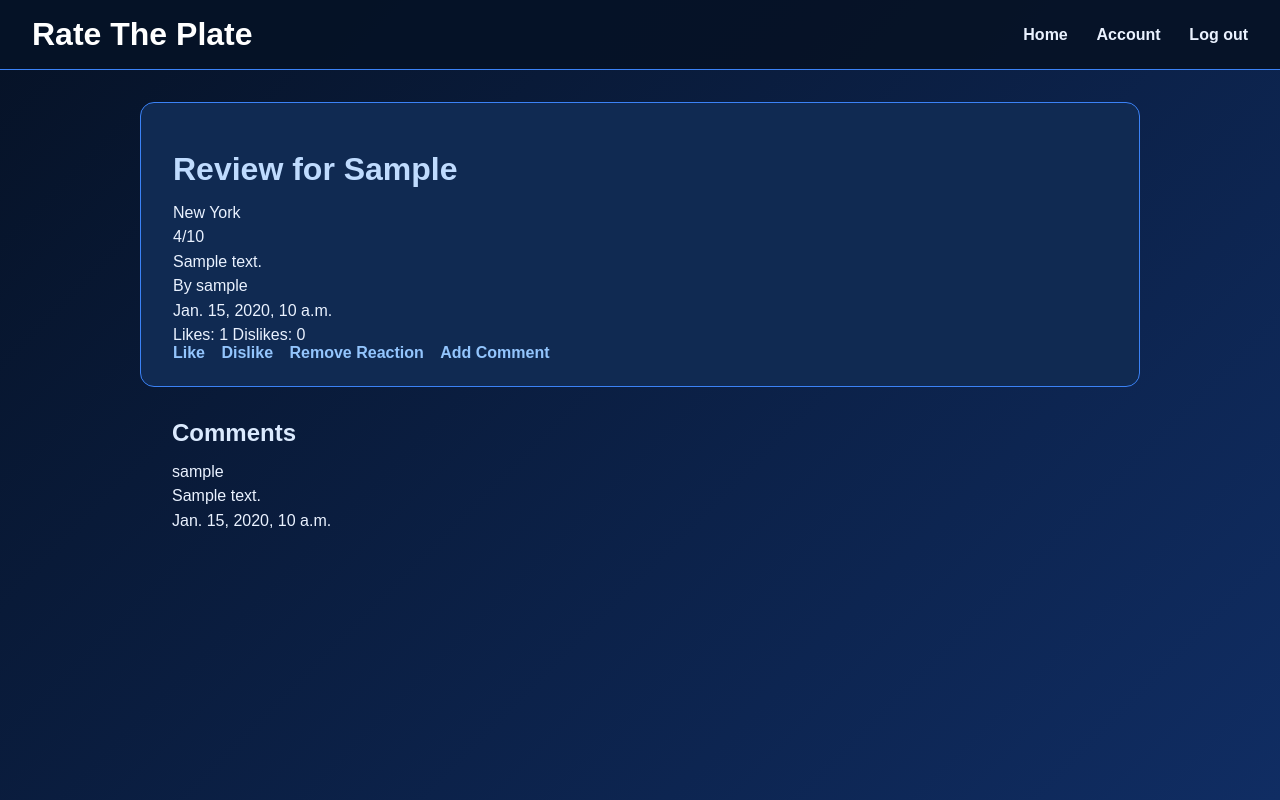
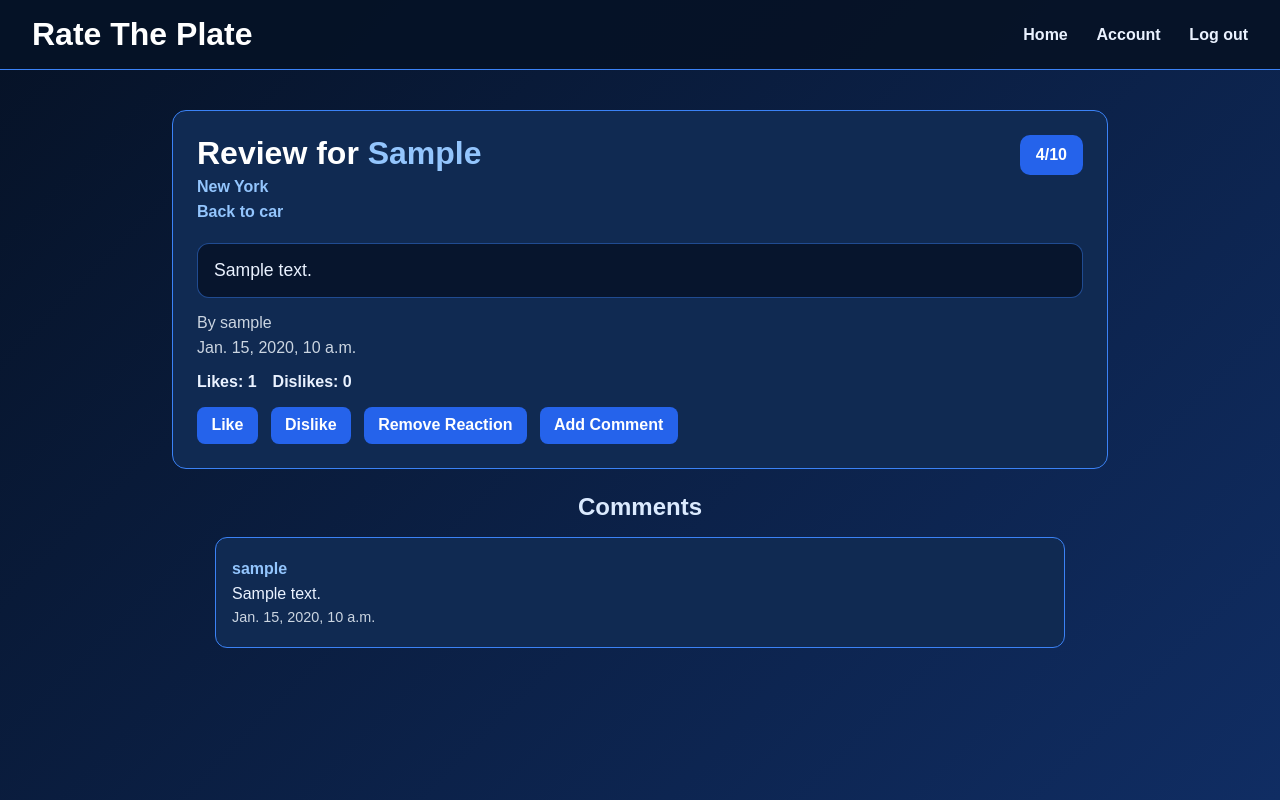
Before and after one commit to wellijo18/cs412, a Django app: page /rate_the_plate/review/1 in a window 1280 px wide. Run offline with Django 4.2, Linux system fonts and the light colour scheme; a user stored in the database is signed in; tables that the repository leaves empty hold one stand-in row (values such as "Sample post").

Commit message:
entire rate_the_plate

```diff
--- a/rate_the_plate/forms.py
+++ b/rate_the_plate/forms.py
@@ -1,5 +1,67 @@
 from django import forms
-from .models import Review, Comment
+from .models import Car, Review, Comment
+
+STATE_CHOICES = [
+    ('', 'Select a state'),
+    ('Alabama', 'Alabama'),
+    ('Alaska', 'Alaska'),
+    ('Arizona', 'Arizona'),
+    ('Arkansas', 'Arkansas'),
+    ('California', 'California'),
+    ('Colorado', 'Colorado'),
+    ('Connecticut', 'Connecticut'),
+    ('Delaware', 'Delaware'),
+    ('Florida', 'Florida'),
+    ('Georgia', 'Georgia'),
+    ('Hawaii', 'Hawaii'),
+    ('Idaho', 'Idaho'),
+    ('Illinois', 'Illinois'),
+    ('Indiana', 'Indiana'),
+    ('Iowa', 'Iowa'),
+    ('Kansas', 'Kansas'),
+    ('Kentucky', 'Kentucky'),
+    ('Louisiana', 'Louisiana'),
+    ('Maine', 'Maine'),
+    ('Maryland', 'Maryland'),
+    ('Massachusetts', 'Massachusetts'),
+    ('Michigan', 'Michigan'),
+    ('Minnesota', 'Minnesota'),
+    ('Mississippi', 'Mississippi'),
+    ('Missouri', 'Missouri'),
+    ('Montana', 'Montana'),
+    ('Nebraska', 'Nebraska'),
+    ('Nevada', 'Nevada'),
+    ('New Hampshire', 'New Hampshire'),
+    ('New Jersey', 'New Jersey'),
+    ('New Mexico', 'New Mexico'),
+    ('New York', 'New York'),
+    ('North Carolina', 'North Carolina'),
+    ('North Dakota', 'North Dakota'),
+    ('Ohio', 'Ohio'),
+    ('Oklahoma', 'Oklahoma'),
+    ('Oregon', 'Oregon'),
+    ('Pennsylvania', 'Pennsylvania'),
+    ('Rhode Island', 'Rhode Island'),
+    ('South Carolina', 'South Carolina'),
+    ('South Dakota', 'South Dakota'),
+    ('Tennessee', 'Tennessee'),
+    ('Texas', 'Texas'),
+    ('Utah', 'Utah'),
+    ('Vermont', 'Vermont'),
+    ('Virginia', 'Virginia'),
+    ('Washington', 'Washington'),
+    ('West Virginia', 'West Virginia'),
+    ('Wisconsin', 'Wisconsin'),
+    ('Wyoming', 'Wyoming'),
+]
+
+class CreateCarForm(forms.ModelForm):
+    state = forms.ChoiceField(choices=STATE_CHOICES)
+
+    class Meta:
+        model = Car
+        fields = ['state', 'license_plate', 'make', 'model', 'color', 'year']
+
 
 class CreateReviewForm(forms.ModelForm):
     rating = forms.ChoiceField(
--- a/rate_the_plate/models.py
+++ b/rate_the_plate/models.py
@@ -1,3 +1,4 @@
+# rate_the_plate/models.py
 from django.db import models
 from django.urls import reverse
 from django.contrib.auth.models import User
--- a/rate_the_plate/static/rate_the_plate/styles-blog.css
+++ b/rate_the_plate/static/rate_the_plate/styles-blog.css
@@ -1,5 +1,9 @@
 * {
   box-sizing: border-box;
+}
+
+html {
+  background: #061226;
 }
 
 body {
@@ -75,12 +83,14 @@ h2 {
   font-size: 2rem;
   margin: 1.5rem 0 1rem 0;
   color: #bfdbfe;
+  text-align: center;
 }
 
 h3 {
   font-size: 1.5rem;
   margin: 1.5rem 0 1rem 0;
   color: #dbeafe;
+  text-align: center;
 }
 
 h4 {
@@ -183,108 +223,19 @@ input[type="submit"]:hover {
 }
 
 .reviews-container {
-  width: 100%;
-  max-width: 1000px;
-  margin: 1rem auto;
-  padding: 0;
+  display: flex;
+  flex-direction: column;
+  align-items: center;
 }
 
 .review-card {
   width: 100%;
-  max-width: 850px;
+  max-width: 650px;
   background: #102a52;
   border: 1px solid #3b82f6;
   border-radius: 14px;
   padding: 1rem;
   margin: 0.8rem 0;
-}
-
-.page-card {
-  max-width: 480px;
-  margin: 3rem auto;
-  padding: 1.8rem;
-  background: #102a52;
-  border: 1px solid #3b82f6;
-  border-radius: 14px;
-  text-align: center;
-}
-
-.page-card h2 {
-  margin-top: 0;
-  margin-bottom: 1.3rem;
-  color: white;
-}
-
-.page-card p {
-  margin-bottom: 1rem;
-}
-
-.button-link {
-  display: inline-block;
-  margin-top: 0.8rem;
-  background: #2563eb;
-  color: white;
-  border-radius: 8px;
-  padding: 0.6rem 1rem;
-  text-decoration: none;
-}
-
-.button-link:hover {
-  background: #3b82f6;
-}
-
-.car-detail-page {
-  max-width: 800px;
-  margin: 2rem auto;
-  padding: 0 2rem;
-}
-
-.plate-display {
-  text-align: center;
-  margin-bottom: 1.5rem;
-}
-
-.plate-display h2 {
-  margin: 0;
-  font-size: 2.2rem;
-  color: white;
-}
-
-.plate-state {
-  font-size: 0.9rem;
-  color: #93c5fd;
-}
-
-.car-details-list {
-  background: rgba(16, 42, 82, 0.8);
-  border: 1px solid #3b82f6;
-  border-radius: 12px;
-  overflow: hidden;
-}
-
-.car-details-list div {
-  display: flex;
-  justify-content: space-between;
-  padding: 0.8rem 1rem;
-  border-bottom: 1px solid rgba(59, 130, 246, 0.3);
-}
-
-.car-details-list div:last-child {
-  border-bottom: none;
-}
-
-.car-details-list span {
-  color: #93c5fd;
-  font-weight: 600;
-}
-
-.review-detail-card {
-  max-width: 750px;
-  margin: 2rem auto;
-  padding: 1.5rem;
-  background: #102a52;
-  border: 1px solid #3b82f6;
-  border-radius: 14px;
 }
 
 .review-actions a {
@@ -321,39 +261,238 @@ input[type="submit"]:hover {
   margin-top: 0.6rem;
 }
 
-.login-form {
+.car-form {
   width: 100%;
-  max-width: none;
+  max-width: 420px;
+  margin: 0 auto;
+}
+
+.car-form .form-row {
+  display: flex;
+  align-items: center;
+  justify-content: center;
+  margin-bottom: 1rem;
+}
+
+.car-form label {
+  width: 140px;
+  text-align: right;
+  margin-right: 1rem;
+  color: #dbeafe;
+}
+
+.car-form input,
+.car-form select {
+  flex: 1;
+  max-width: 240px;
+}
+
+.car-form button {
+  display: block;
+  margin: 1.5rem auto 0 auto;
+  padding: 0.7rem 1.4rem;
+}
+
+.car-detail-page {
+  max-width: 750px;
+  margin: 2.5rem auto;
+  padding: 2rem;
+  background: #102a52;
+  border: 1px solid #3b82f6;
+  border-radius: 14px;
+}
+
+.plate-display {
+  text-align: center;
+  margin-bottom: 1.5rem;
+}
+
+.plate-label {
+  color: #93c5fd;
+  font-weight: 700;
+  margin-bottom: 0.4rem;
+}
+
+.plate-display h2 {
+  color: white;
+  font-size: 2.6rem;
+  margin: 0.3rem 0;
+}
+
+.plate-state {
+  color: #dbeafe;
+  margin-top: 0.3rem;
+}
+
+.avg-rating {
+  font-size: 1.2rem;
+  color: #93c5fd;
+  font-weight: 600;
+  margin-top: 0.5rem;
+}
+
+.avg-rating strong {
+  color: white;
+  font-size: 1.4rem;
+}
+
+.car-details-list {
+  background: #07152d;
+  border: 1px solid #3b82f6;
+  border-radius: 12px;
+  overflow: hidden;
+  margin-top: 1.5rem;
+}
+
+.car-details-list div {
+  display: flex;
+  justify-content: space-between;
+  padding: 0.9rem 1rem;
+  border-bottom: 1px solid rgba(59, 130, 246, 0.35);
+}
+
+.car-details-list div:last-child {
+  border-bottom: none;
+}
+
+.car-details-list span {
+  color: #93c5fd;
+  font-weight: 700;
+}
+
+.car-details-list p {
   margin: 0;
-  padding: 0;
+  color: white;
+}
+
+.car-detail-page .button-link {
+  display: block;
+  width: fit-content;
+  margin: 1.5rem auto 0 auto;
+}
+
+.account-user {
+  text-align: center;
+  font-size: 1.1rem;
+  color: #93c5fd;
+  margin-bottom: 1.5rem;
+}
+
+.account-user strong {
+  color: white;
+}
+
+.empty-message {
   text-align: center;
 }
 
-.login-form .form-row {
+.review-page {
+  max-width: 850px;
+  margin: 2.5rem auto;
+  padding: 0 2rem;
+}
+
+.review-page .review-detail-card {
+  background: #102a52;
+  border: 1px solid #3b82f6;
+  border-radius: 14px;
+  padding: 1.5rem;
+}
+
+.review-page .review-detail-header {
+  display: flex;
+  justify-content: space-between;
+  align-items: flex-start;
+  gap: 1rem;
   margin-bottom: 1rem;
 }
 
-.login-form label {
-  display: block;
-  margin-bottom: 0.4rem;
-  color: #dbeafe;
-  text-align: center;
+.review-page .review-detail-header h2 {
+  text-align: left;
+  margin: 0;
+  color: white;
 }
 
-.login-form input {
-  width: 100%;
-  max-width: 320px;
-  margin: 0 auto;
-  display: block;
-  padding: 0.7rem;
+.review-page .review-state {
+  color: #93c5fd;
+  font-weight: 600;
+  margin-top: 0.4rem;
 }
 
-.login-form button {
-  width: 100%;
-  max-width: 320px;
-  margin: 0.8rem auto 0 auto;
-  display: block;
-  padding: 0.7rem;
+.review-page .rating-badge {
+  background: #2563eb;
+  color: white;
+  border-radius: 10px;
+  padding: 0.7rem 1rem;
+  font-weight: 700;
+  white-space: nowrap;
+}
+
+.review-page .review-body {
+  background: #07152d;
+  border: 1px solid rgba(59, 130, 246, 0.5);
+  border-radius: 12px;
+  padding: 1rem;
+  margin: 1rem 0;
+}
+
+.review-page .review-body p {
+  font-size: 1.1rem;
+  margin: 0;
+}
+
+.review-page .review-meta {
+  color: #cbd5e1;
+  margin-bottom: 1rem;
+}
+
+.review-page .reaction-counts {
+  display: flex;
+  gap: 1rem;
+  margin-bottom: 1rem;
+  font-weight: 600;
+}
+
+.review-page .review-actions {
+  display: flex;
+  flex-wrap: wrap;
+  gap: 0.8rem;
+}
+
+.review-page .review-actions a {
+  background: #2563eb;
+  color: white;
+  border-radius: 8px;
+  padding: 0.6rem 0.9rem;
+  margin-right: 0;
+}
+
+.review-page .review-actions a:hover {
+  background: #3b82f6;
+  text-decoration: none;
+}
+
+.review-page .comments-section {
+  max-width: 850px;
+  margin: 1rem auto 3rem auto;
+}
+
+.review-page .comment-card {
+  background: #102a52;
+  border: 1px solid #3b82f6;
+  border-radius: 12px;
+  padding: 1rem;
+  margin-bottom: 1rem;
+}
+
+.review-page .comment-user {
+  color: #93c5fd;
+  font-weight: 700;
+}
+
+.review-page .comment-date {
+  color: #cbd5e1;
+  font-size: 0.9rem;
 }
 
 @media (max-width: 768px) {
--- a/rate_the_plate/templates/rate_the_plate/base.html
+++ b/rate_the_plate/templates/rate_the_plate/base.html
@@ -1,3 +1,4 @@
+<!-- templates/rate_the_plate/base.html -->
 {% load static %}
 
 <html>
@@ -7,8 +8,10 @@
 
   <body>
 
-    <nav class="navbar">
-      <h1 class="logo">Rate The Plate</h1>
+    <div class="navbar">
+      <a href="{% url 'show_all_cars' %}" class="logo-link">
+        <h1 class="logo">Rate The Plate</h1>
+      </a>
 
       <ul class="nav-links">
         <li><a href="{% url 'show_all_cars' %}">Home</a></li>
@@ -18,14 +21,14 @@
           <li>
             <form method="POST" action="{% url 'logout' %}" class="logout-form">
               {% csrf_token %}
-              <button class="nav-btn" type="submit">Log out</button>
+              <button type="submit" class="nav-btn">Log out</button>
             </form>
           </li>
         {% else %}
           <li><a href="{% url 'login' %}">Log in</a></li>
         {% endif %}
       </ul>
-    </nav>
+    </div>
 
     {% block content %}
     {% endblock %}
--- a/rate_the_plate/templates/rate_the_plate/create_comment.html
+++ b/rate_the_plate/templates/rate_the_plate/create_comment.html
@@ -1,3 +1,5 @@
+<!-- templates/rate_the_plate/create_comment.html -->
+
 {% extends 'rate_the_plate/base.html' %}
 
 {% block content %}
--- a/rate_the_plate/templates/rate_the_plate/show_review.html
+++ b/rate_the_plate/templates/rate_the_plate/show_review.html
@@ -1,12 +1,22 @@
+<!-- rate_the_plate/show_review.html -->
 {% extends 'rate_the_plate/base.html' %}
 
 {% block content %}
 
+<div class="review-page">
   <div class="review-detail-card">
     <div class="review-detail-header">
       <div>
-      <h2>Review for {{ review.car.license_plate }}</h2>
-      <p>{{ review.car.state }}</p>
+        <h2>
+          Review for
+          <a href="{% url 'car' review.car.pk %}">
+            {{ review.car.license_plate }}
+          </a>
+        </h2>
+        <p class="review-state">{{ review.car.state }}</p>
+        <p class="back-to-car">
+          <a href="{% url 'car' review.car.pk %}">Back to car</a>
+        </p>
       </div>
 
       <div class="rating-badge">
@@ -48,8 +58,9 @@
       <p class="comment-date">{{ comment.date_posted }}</p>
     </div>
   {% empty %}
-  <p>No comments yet.</p>
+    <p class="empty-message">No comments yet.</p>
   {% endfor %}
+  </div>
 </div>
 
 {% endblock %}
--- a/rate_the_plate/urls.py
+++ b/rate_the_plate/urls.py
@@ -1,7 +1,7 @@
 # rate_the_plate/urls.py
 
 from django.urls import path
-from .views import CarListView, CarDetailView, ReviewDetailView, CreateReviewView, DeleteReviewView, UpdateReviewView, AddReactionView, RemoveReactionView, CreateCommentView, MyAccountView
+from .views import CarListView, CarDetailView, CreateCarView, ReviewDetailView, CreateReviewView, DeleteReviewView, UpdateReviewView, AddReactionView, RemoveReactionView, CreateCommentView, MyAccountView
 from django.contrib.auth import views as auth_views
 from django.views.generic import TemplateView
 
@@ -20,4 +20,5 @@ urlpatterns = [
     path('login/', auth_views.LoginView.as_view(template_name='rate_the_plate/login.html'), name='login'),
     path('logout/', auth_views.LogoutView.as_view(next_page='logout_confirmation'), name='logout'),
     path('logout_confirmation/', TemplateView.as_view(template_name='rate_the_plate/logged_out.html'), name='logout_confirmation'),
+    path('car/create', CreateCarView.as_view(), name='create_car'),
 ]
--- a/rate_the_plate/views.py
+++ b/rate_the_plate/views.py
@@ -3,10 +3,12 @@ from django.shortcuts import redirect
 from django.views.generic import ListView, DetailView, CreateView, UpdateView, DeleteView, TemplateView
 from .models import Car, Review, ReviewReaction, Comment
 from django.urls import reverse
-from .forms import CreateReviewForm, CreateCommentForm
+from .forms import CreateCarForm, CreateReviewForm, CreateCommentForm
 from django.contrib.auth.mixins import LoginRequiredMixin
+from django.db.models import Count, Avg
+import random
 
-# Create your views here.
+
 
 class AuthForMixin(LoginRequiredMixin):
     def get_login_url(self):
@@ -39,6 +41,18 @@ class CarListView(ListView):
         context = super().get_context_data(**kwargs)
         context['state'] = self.request.GET.get('state', '')
         context['license_plate'] = self.request.GET.get('license_plate', '')
+
+        cars_with_reviews = Car.objects.annotate(
+            num_reviews=Count('review')
+        ).filter(num_reviews__gt=0)
+
+        cars_list = list(cars_with_reviews)
+
+        if cars_list:
+            context['random_cars'] = random.sample(cars_list, min(len(cars_list), 3))
+        else:
+            context['random_cars'] = []
+
         return context
 
 
@@ -56,6 +70,10 @@ class CarDetailView(DetailView):
             review.dislike_count = ReviewReaction.objects.filter(review=review, reaction='dislike').count()
 
         context['reviews'] = reviews
+
+        avg = reviews.aggregate(avg_rating=Avg('rating'))['avg_rating']
+        context['avg_rating'] = round(avg, 1) if avg else None
+
         return context
 
 
@@ -118,7 +136,6 @@ class CreateReviewView(AuthForMixin, CreateView):
 
 
 class UpdateReviewView(AuthForMixin, UpdateView):
-    '''view to update a review'''
     model = Review
     form_class = CreateReviewForm
     template_name = 'rate_the_plate/update_review_form.html'
@@ -129,7 +146,6 @@ class UpdateReviewView(AuthForMixin, UpdateView):
 
 
 class DeleteReviewView(AuthForMixin, DeleteView):
-    '''view to delete a review'''
     model = Review
     template_name = 'rate_the_plate/delete_review_form.html'
     context_object_name = 'review'
@@ -192,3 +208,19 @@ class RemoveReactionView(AuthForMixin, TemplateView):
         review = Review.objects.get(pk=self.kwargs['pk'])
         ReviewReaction.objects.filter(user=request.user, review=review).delete()
         return redirect('review', pk=review.pk)
+
+
+class CreateCarView(AuthForMixin, CreateView):
+    form_class = CreateCarForm
+    template_name = 'rate_the_plate/create_car.html'
+
+    def get_initial(self):
+        initial = super().get_initial()
+        initial['state'] = self.request.GET.get('state', '')
+        initial['license_plate'] = self.request.GET.get('license_plate', '')
+        return initial
+
+    def form_valid(self, form):
+        form.instance.license_plate = form.instance.license_plate.upper()
+        self.object = form.save()
+        return redirect('car', pk=self.object.pk)
```
Also changed, not shown: other parts of rate_the_plate/static/rate_the_plate/styles-blog.css (+76 -21 lines), rate_the_plate/templates/rate_the_plate/create_car.html (added, +47 -0 lines), rate_the_plate/templates/rate_the_plate/my_account.html (+7 -2 lines), rate_the_plate/templates/rate_the_plate/show_all_cars.html (+42 -0 lines), rate_the_plate/templates/rate_the_plate/show_car.html (+8 -0 lines). Lines whose indentation alone changed are shown as unchanged.
